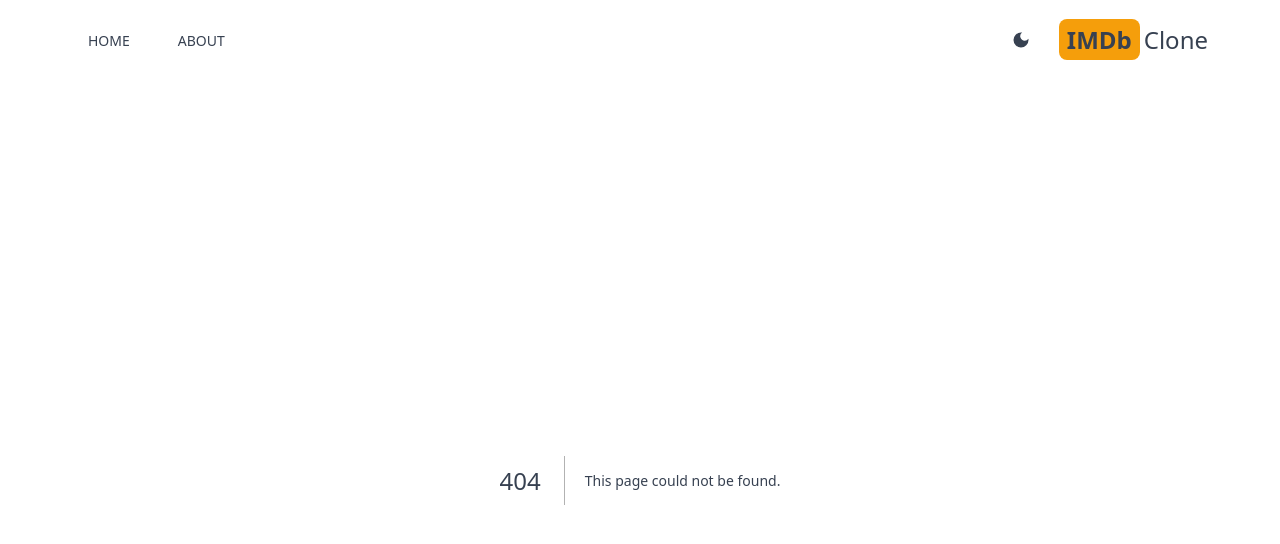
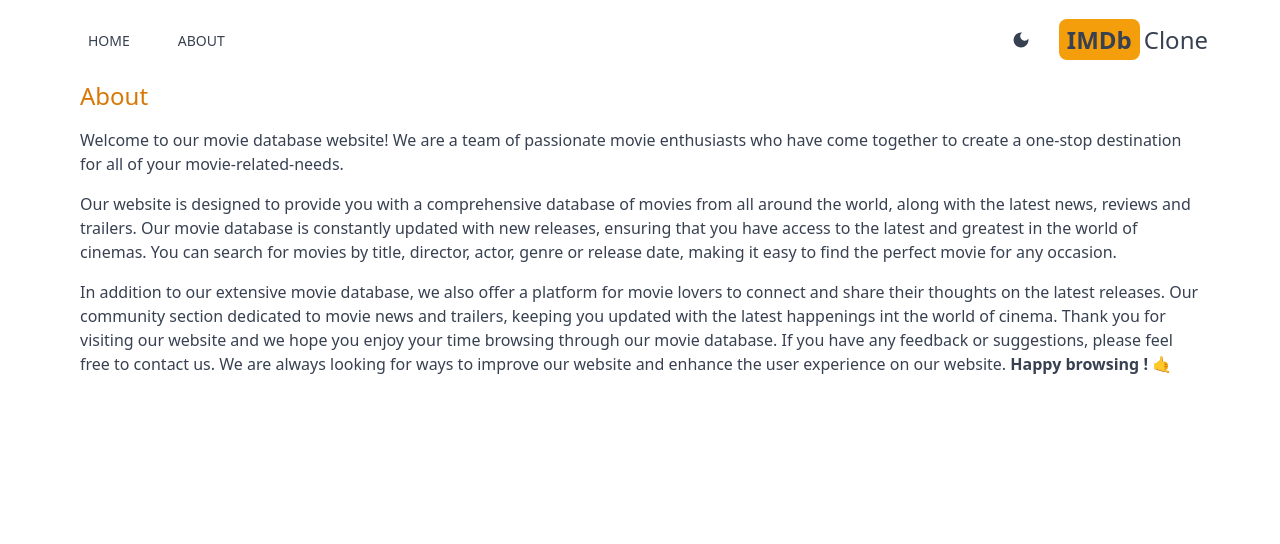
Before and after one commit to comeChev/imdb_clone, a Next.js app: page /about in a window 1280 px wide. Before the commit this address had no page. Shown: the top 544 px of the page. Built offline with nearby package versions, Linux system fonts and the light colour scheme.

Commit message:
adding about page

```diff
--- /dev/null
+++ b/src/app/about/page.jsx
@@ -0,0 +1,34 @@
+import React from "react";
+
+export default function About() {
+  return (
+    <div className="max-w-6xl mx-auto space-y-4 px-4">
+      <h1 className="text-2xl font-medium text-amber-600">About</h1>
+      <p>
+        Welcome to our movie database website! We are a team of passionate movie
+        enthusiasts who have come together to create a one-stop destination for
+        all of your movie-related-needs.
+      </p>
+      <p>
+        Our website is designed to provide you with a comprehensive database of
+        movies from all around the world, along with the latest news, reviews
+        and trailers. Our movie database is constantly updated with new
+        releases, ensuring that you have access to the latest and greatest in
+        the world of cinemas. You can search for movies by title, director,
+        actor, genre or release date, making it easy to find the perfect movie
+        for any occasion.
+      </p>
+      <p>
+        In addition to our extensive movie database, we also offer a platform
+        for movie lovers to connect and share their thoughts on the latest
+        releases. Our community section dedicated to movie news and trailers,
+        keeping you updated with the latest happenings int the world of cinema.
+        Thank you for visiting our website and we hope you enjoy your time
+        browsing through our movie database. If you have any feedback or
+        suggestions, please feel free to contact us. We are always looking for
+        ways to improve our website and enhance the user experience on our
+        website. <span className="font-bold">Happy browsing ! 🤙</span>
+      </p>
+    </div>
+  );
+}
```
